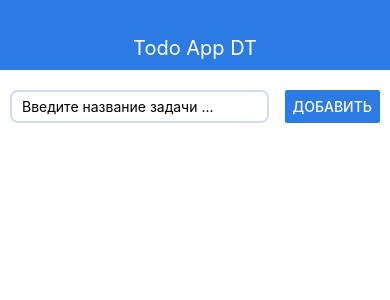
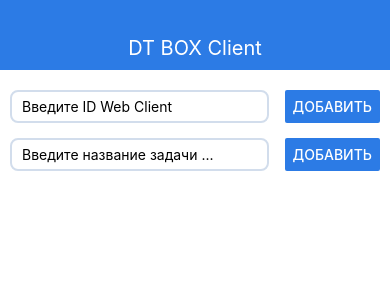
Before and after one commit to digtaltech/DT_Box_Mobile, a React Native app: screen / in a window 390 px wide. Shown: the top 300 px of the page. Built offline with nearby package versions, Linux system fonts and the light colour scheme; no server answers.

Commit message:
Added text connection to browser client

```diff
--- a/App.js
+++ b/App.js
@@ -4,8 +4,21 @@ import {StyleSheet, Text, View, ScrollView, FlatList} from 'react-native';
 import {Navbar} from './src/Navbar'
 import {AddToDo} from './src/AddToDo'
 import {Todo} from './src/Todo'
+import {ConnectWeb} from './src/ConnectWeb'
+
+var ws = new WebSocket('ws://192.168.1.40:9090/');
+var web_id;
 
 export default function App() {
+
+  const setWebId = title => {
+
+    ws.onopen = () => {
+
+    };
+    web_id = title
+  }
+
   const [todos, setTodos] = useState([])
 
   const addTodo = title => {
@@ -15,13 +28,15 @@ export default function App() {
         title
       }
     ])
-    var ws = new WebSocket('ws://192.168.1.40:9090/');
-    ws.onopen = () => {
-      // connection opened
-      var message = '{"status": "debug","web_id": 27,"client_id": 2,"data": "'+title+'"}'
-      ws.send(message); // send a message
-    };
-
+    // var ws = new WebSocket('ws://192.168.1.40:9090/');
+    // ws.onopen = () => {
+    //   // connection opened
+    //   var message = '{"status": "debug","web_id": 27,"client_id": 2,"data": "'+title+'"}'
+    //   ws.send(message); // send a message
+    // };
+    // var ws = new WebSocket('ws://192.168.1.40:9090/');
+    var message = '{"status": "debug","web_id": '+web_id+',"client_id": 2,"data": "'+title+'"}'
+    ws.send(message); // send a message
     ws.onmessage = (e) => {
       // a message was received
       var data = JSON.parse(e.data)
@@ -50,8 +65,9 @@ export default function App() {
   }
 
   return (<View >
-    <Navbar title="Todo App DT"/>
+    <Navbar title="DT BOX Client"/>
     <View style={styles.container}>
+      <ConnectWeb onSubmit={setWebId}/>
       <AddToDo onSubmit={addTodo}/>
       <FlatList keyExtractor={item => item.id} data={todos} renderItem={({item}) => <Todo todo={item} onRemove={removeTodo}/>}/>
 
--- /dev/null
+++ b/src/ConnectWeb.js
@@ -0,0 +1,53 @@
+import React, {useState} from 'react'
+import {View, StyleSheet, TextInput, Button, Alert} from 'react-native'
+
+export const ConnectWeb = ({onSubmit}) => {
+
+  const [value, setValue] = useState('')
+
+  const pressHandler = () => {
+    if (value.trim()) {
+      onSubmit(value)
+      setValue('')
+    }
+    else {
+      Alert.alert('Название задачи не может быть пустым')
+    }
+
+  }
+
+  return (
+    <View style={styles.block}>
+      <TextInput
+        style={styles.input}
+        onChangeText={setValue}
+        value={value}
+        placeholder="Введите ID Web Client"
+        />
+      <Button
+       title='Добавить'
+       color="#2C7BE5"
+       onPress={pressHandler}/>
+    </View>
+
+  )
+}
+
+const styles = StyleSheet.create({
+  block: {
+    flexDirection: 'row',
+    justifyContent: 'space-between',
+    marginBottom: 15,
+  },
+  input: {
+    width: '70%',
+    borderStyle: 'solid',
+    borderWidth: 2,
+    borderColor: "#D2DDEC",
+    borderRadius: 8,
+    paddingLeft: 10
+  },
+  button: {
+
+  }
+})
```
